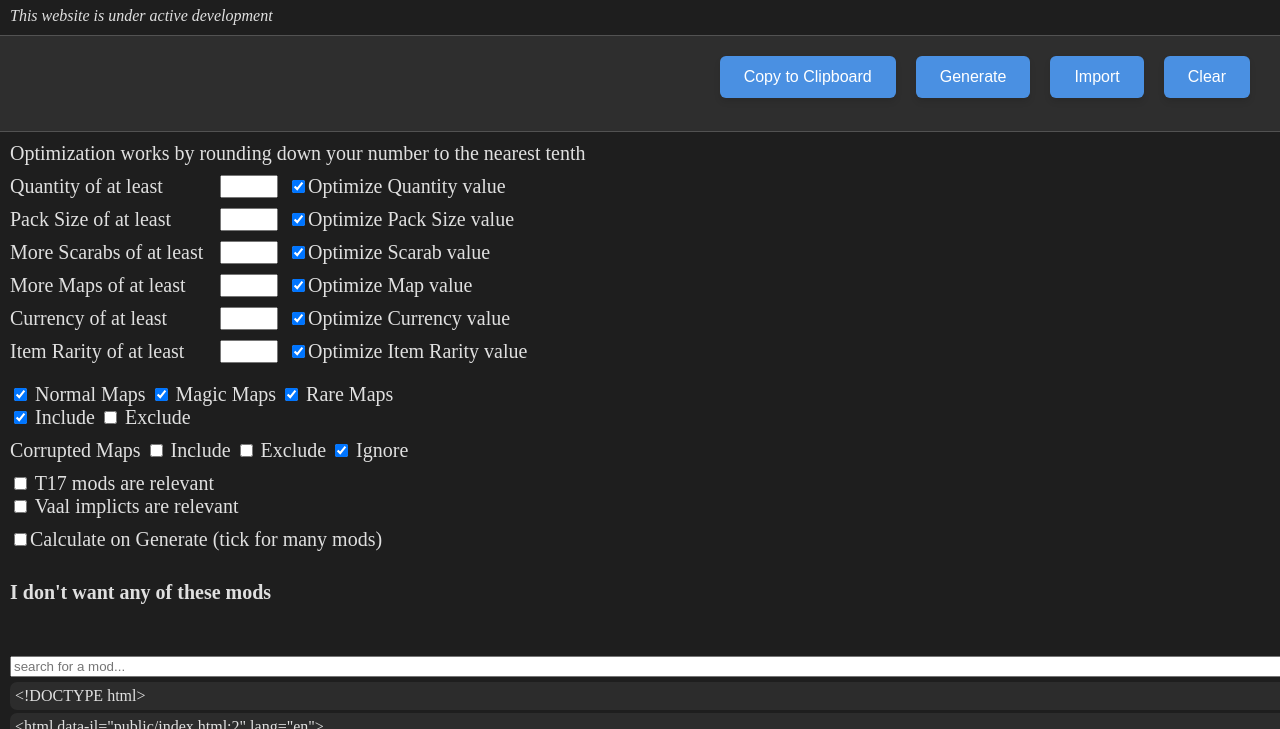
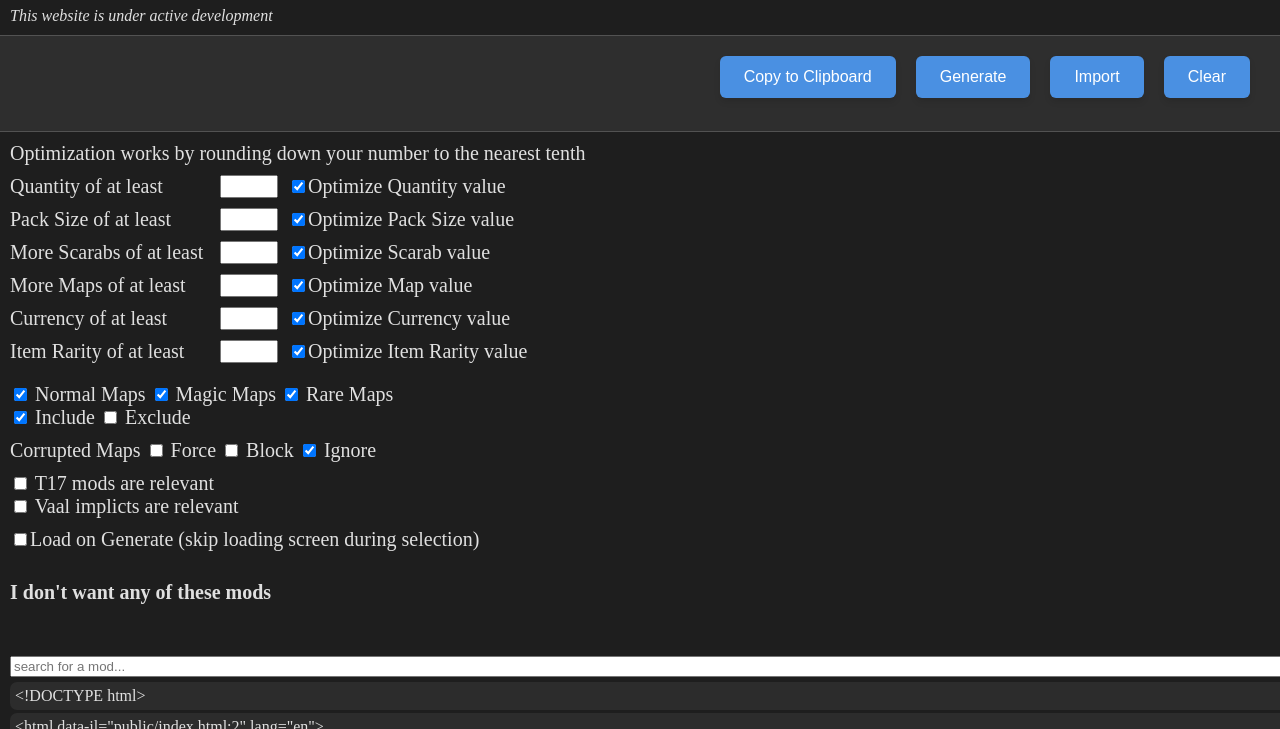
Before and after one commit to n1klas4008/poe-regex, a website built with webpack: page public/index.html in a window 1280 px wide. Shown: the part 71-800 px from the top of the page. Built offline with nearby package versions, Linux system fonts and the light colour scheme; files whose address does not match are found by name.

Commit message:
a hopefully more clear ui

```diff
--- a/public/index.html
+++ b/public/index.html
@@ -137,9 +137,9 @@
         <div class="config small-gap">
             <span>Corrupted Maps</span>
             <input type="checkbox" id="corrupted-include" class="trigger-0 trigger-3 btn-group-2">
-            <label for="corrupted-include"> Include</label>
+            <label for="corrupted-include"> Force</label>
             <input type="checkbox" id="corrupted-exclude" class="trigger-0 trigger-3 btn-group-2">
-            <label for="corrupted-exclude"> Exclude</label>
+            <label for="corrupted-exclude"> Block</label>
             <input type="checkbox" id="corrupted-ignore" class="trigger-0 trigger-3 btn-group-2" checked>
             <label for="corrupted-ignore"> Ignore</label>
         </div>
@@ -155,7 +155,7 @@
         </div>
         <div class="config">
             <input type="checkbox" id="optimize">
-            <label for="optimize"> Calculate on Generate (tick for many mods)</label>
+            <label for="optimize"> Load on Generate (skip loading screen during selection)</label>
         </div>
     </div>
     <div class="split-view">
```
